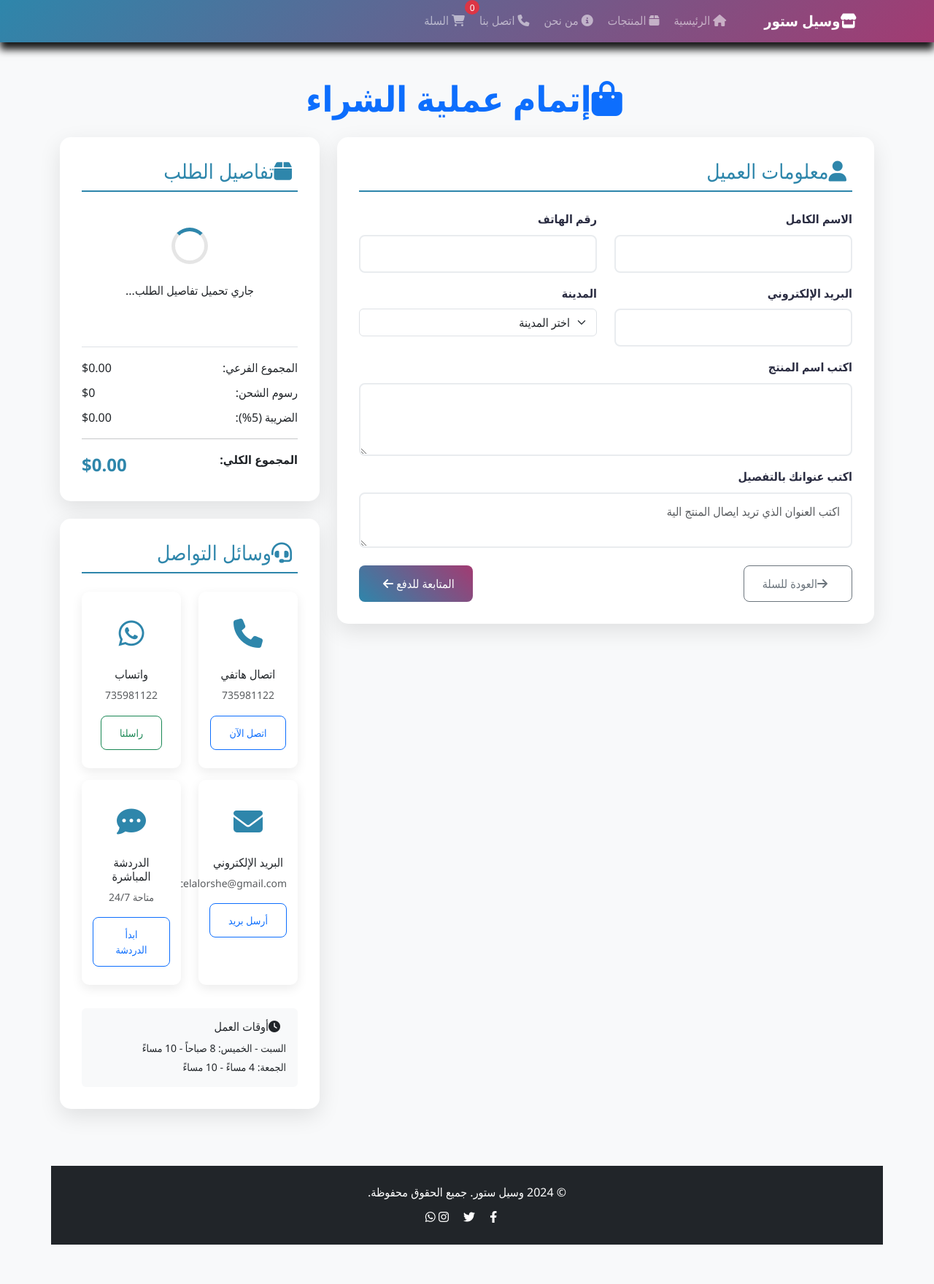
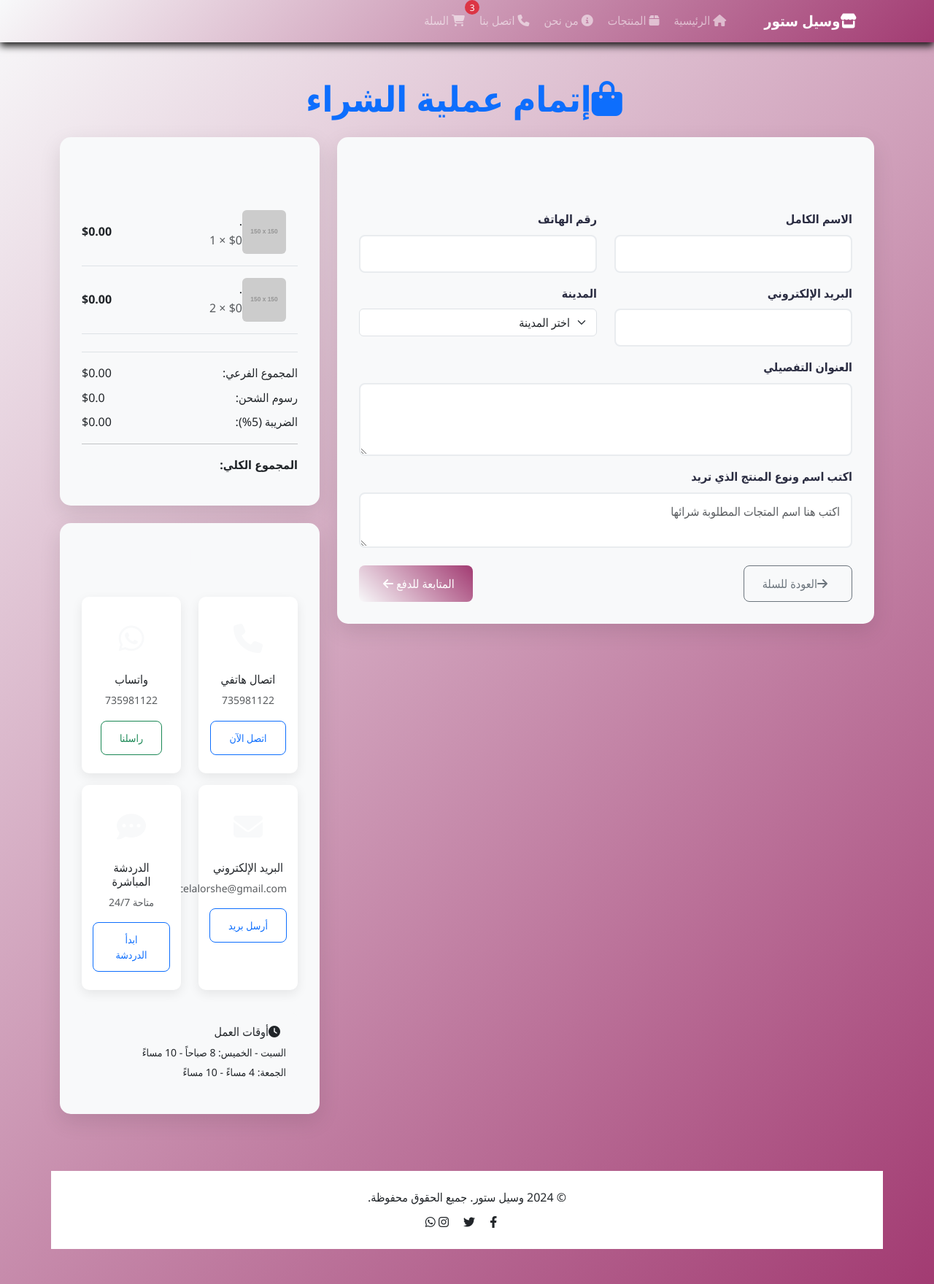
Before and after one commit to wacelalorshe/tawsel, a plain HTML site: page checkout.html in a window 1280 px wide. Shown: the whole page at 73% size. Drawn offline with nearby package versions, Linux system fonts and the light colour scheme; placeholder pictures from the web are drawn by us.

Commit message:
Update checkout.html

```diff
--- a/checkout.html
+++ b/checkout.html
@@ -8,7 +8,7 @@
     <link rel="stylesheet" href="https://cdnjs.cloudflare.com/ajax/libs/font-awesome/6.4.0/css/all.min.css">
     <style>
         :root {
-            --primary-color: #2E86AB;
+            --primary-color: #f8f9fa;
             --secondary-color: #A23B72;
             --accent-color: #F18F01;
             --light-color: #f8f9fa;
@@ -20,18 +20,19 @@
 
         body {
             font-family: 'Segoe UI', Tahoma, Geneva, Verdana, sans-serif;
-            background-color: #f8f9fa;
+            background: linear-gradient(135deg, var(--primary-color) 0%, var(--secondary-color) 100%) !important;
             line-height: 1.6;
         }
 
         /* تحسينات عامة */
             .navbar {
-            box-shadow: 0 10px 10px rgba(0,0,0,0.9);
+            box-shadow: 0 5px 10px rgba(0,0,0,0.9);
             background: linear-gradient(135deg, var(--primary-color) 0%, var(--secondary-color) 100%) !important;
         }
 
+
         .checkout-section {
-            background: white;
+            background: #f8f9fa;
             border-radius: 15px;
             padding: 30px;
             box-shadow: 0 10px 30px rgba(0,0,0,0.1);
@@ -46,6 +47,8 @@
         }
 
         .card {
+
+
             border: none;
             border-radius: 12px;
             box-shadow: 0 5px 15px rgba(0,0,0,0.08);
@@ -110,7 +113,7 @@
 
         .payment-method.selected {
             border-color: var(--primary-color);
-            background-color: rgba(46, 134, 171, 0);
+            background-color: rgba(46, 134, 171, 0.05);
         }
 
         .payment-icon {
@@ -132,7 +135,7 @@
 
         .contact-method:hover {
             transform: translateY(-5px);
-            box-shadow: 0 10px 20px rgba(0,0,0,0.12);
+            box-shadow: 0 10px 20px rgba(,0,0,0.12);
         }
 
         .contact-icon {
@@ -225,6 +228,7 @@
         }
 
         .form-control:focus {
+
             border-color: var(--primary-color);
             box-shadow: 0 0 0 0.2rem rgba(46, 134, 171, 0.25);
         }
@@ -393,13 +397,13 @@
                         </div>
 
                         <div class="mb-3">
-                            <label for="customer-address" class="form-label">اكتب اسم المنتج </label>
+                            <label for="customer-address" class="form-label">العنوان التفصيلي</label>
                             <textarea class="form-control" id="customer-address" rows="3" required></textarea>
                         </div>
 
                         <div class="mb-3">
-                            <label for="customer-notes" class="form-label">اكتب عنوانك بالتفصيل</label>
-                            <textarea class="form-control" id="customer-notes" rows="2" placeholder="اكتب العنوان الذي تريد ايصال المنتج الية"></textarea>
+                            <label for="customer-notes" class="form-label">اكتب اسم ونوع المنتج الذي تريد</label>
+                            <textarea class="form-control" id="customer-notes" rows="2" placeholder="اكتب هنا اسم المتجات المطلوبة شرائها"></textarea>
                         </div>
 
                         <div class="d-flex justify-content-between mt-4">
@@ -523,7 +527,7 @@
                             <p><strong>المدينة:</strong> <span id="confirm-city"></span></p>
                             <p><strong>العنوان:</strong> <span id="confirm-address"></span></p>
                             <p><strong>طريقة الدفع:</strong> <span id="confirm-payment"></span></p>
-                            <p><strong>ملاحظات:</strong> <span id="confirm-notes"></span></p>
+                            <p><strong>المنتج:</strong> <span id="confirm-notes"></span></p>
                         </div>
                         <div class="col-md-6">
                             <h5>معلومات الشحن</h5>
@@ -568,7 +572,7 @@
                         </div>
                         <div class="d-flex justify-content-between mb-2">
                             <span>رسوم الشحن:</span>
-                            <span>$<span id="shipping">0</span></span>
+                            <span>$<span id="shipping">0.0</span></span>
                         </div>
                         <div class="d-flex justify-content-between mb-2">
                             <span>الضريبة (5%):</span>
@@ -653,14 +657,14 @@
     </div>
 
     <!-- الفوتر -->
-    <footer class="py-4 bg-dark text-white mt-5">
+    <footer class="py-4 bg-white text-dark mt-5">
         <div class="container text-center">
             <p class="mb-0">&copy; 2024 وسيل ستور. جميع الحقوق محفوظة.</p>
             <div class="mt-2">
-                <a href="#" class="text-white me-3"><i class="fab fa-facebook-f"></i></a>
-                <a href="#" class="text-white me-3"><i class="fab fa-twitter"></i></a>
-                <a href="#" class="text-white me-3"><i class="fab fa-instagram"></i></a>
-                <a href="#" class="text-white"><i class="fab fa-whatsapp"></i></a>
+                <a href="#" class="text-dark me-3"><i class="fab fa-facebook-f"></i></a>
+                <a href="#" class="text-dark me-3"><i class="fab fa-twitter"></i></a>
+                <a href="#" class="text-dark me-3"><i class="fab fa-instagram"></i></a>
+                <a href="#" class="text-dark"><i class="fab fa-whatsapp"></i></a>
             </div>
         </div>
     </footer>
@@ -677,8 +681,8 @@
         function getCart() {
             // هذه دالة محاكاة - في التطبيق الحقيقي ستأخذ البيانات من localStorage أو API
             return [
-                { id: 1, name: ' ', price: , quantity: 1, image: '' },
-                { id: 2, name: '', price: , quantity: 2, image: '' }
+                { id: 1, name: '.', price: 0.0, quantity: 1, image: 'https://via.placeholder.com/150' },
+                { id: 2, name: '.', price: 0.0, quantity: 2, image: 'https://via.placeholder.com/150' }
             ];
         }
 
@@ -734,8 +738,8 @@
             });
 
             // حساب التكاليف الإضافية
-            const shipping = 0;
-            const tax = subtotal * 0;
+            const shipping = 0.0;
+            const tax = subtotal * 0.0;
             const total = subtotal + shipping + tax;
 
             container.innerHTML = itemsHTML;
@@ -832,8 +836,8 @@
             });
 
             // إضافة التكاليف الإضافية
-            const shipping = 0;
-            const tax = totalAmount * 0;
+            const shipping = 0.0;
+            const tax = totalAmount * 0.0;
             const finalTotal = totalAmount + shipping + tax;
 
             orderDetails += `\nرسوم الشحن: $${shipping.toFixed(2)}`;
```
